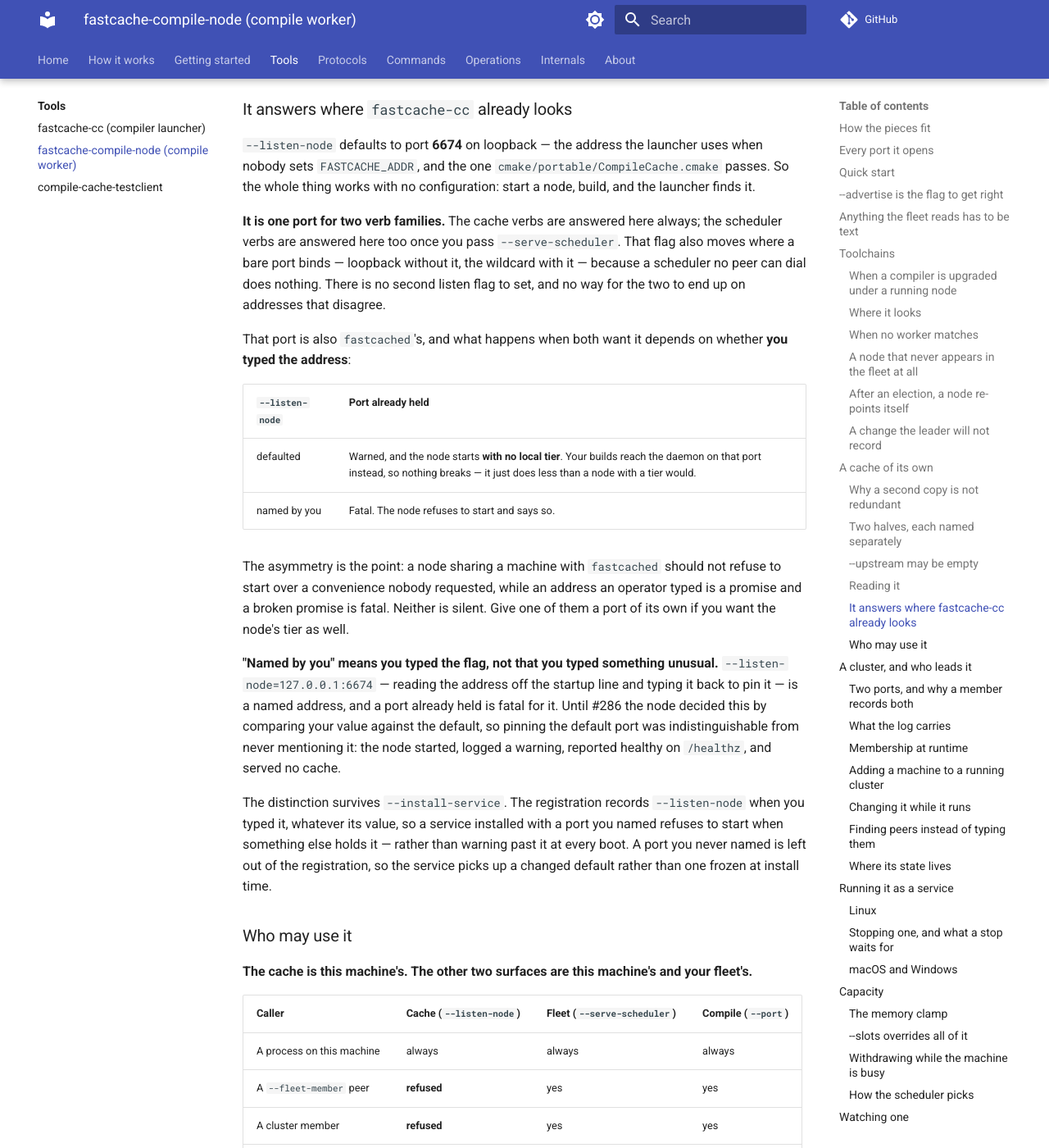
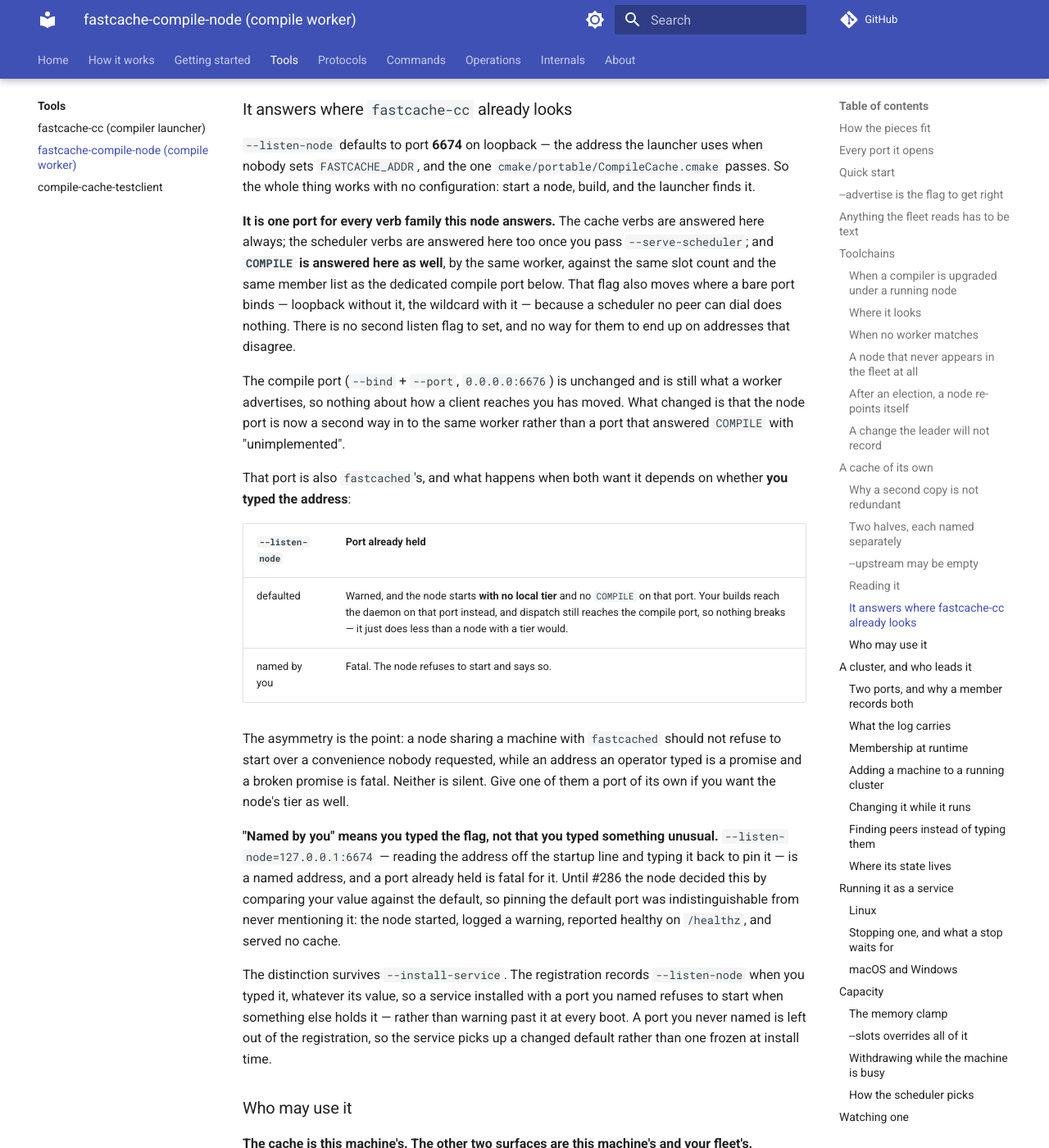
Before and after one commit to LASTRADA-Software/fastcached, an MkDocs documentation site: the page built from docs/tools/fastcache-compile-node.md, in a window 1280 px wide and 1400 px high, scrolled down 14642 px. Shown: the whole window at 82% size. Built offline with MkDocs 1.6.1 and Material for MkDocs 9.7.7, drawn with Linux system fonts in a browser that asks for light colours; comment, search, counter and statistics services are not loaded; some of the changed text lies outside the part shown.

Commit message:
node: the surface row decides whether the port exists, not the components
Reconciles #290's second half with `NodeSurfaceTable()`, and documents both.

Giving the compile verbs a component made `StartNodeSurfaceOrExplain`'s two
"serving no 0xFC port" reasons diverge: a worker with no tier and no scheduler
now HAS a component for this listener while the row still resolves to no
address. The row wins -- a port it says is not served is a socket
`--print-surfaces` never printed and no firewall worksheet lists -- so such a
node opens nothing and its compiles keep arriving on the compile port.

What was wrong was only the sentence: it said "--listen-node is empty" about a
flag the operator had left at its default, which sends them looking for a
configuration problem that is not there. The two reasons now get two messages,
and the flag half is asked of the flag rather than re-deriving the row's other
clause.

Docs, the surface note and the enumerator all say the node port answers
`COMPILE`; AGENT.md and `distributed-compilation.md` carry the two-hop rule and
why a test has to assert thread identities rather than the reply.

Refs #290

Signed-off-by: Christian Parpart <christian@parpart.family>

```diff
--- a/.agent/rules/distributed-compilation.md
+++ b/.agent/rules/distributed-compilation.md
@@ -1331,6 +1331,36 @@ spelled it the same way, which is what makes this a drift rather than a discover
     `Serve` stays on the pool thread. Move that port onto a reactor and every read
     would resume the coroutine on the reactor thread -- putting the compile back
     there, invisibly, with no call site changed.
+  - **On the merged `0xFC` surface it is TWO hops, and the second one is the invisible
+    one.** #290 gave the compile verbs a second door, and that door is a reactor: a
+    frame arrives on the reactor thread, so the compile has to leave it (the bullet
+    above, one layer over again) *and* the reply has to come back to it, because
+    `FrameEndpoint` writes what a responder returns to a **reactor socket**. Returning
+    from the pool thread leaves the connection task's writes, its deadline rearm and
+    its close running off the loop that owns them -- and nothing reports it. The object
+    is correct, the write usually succeeds, and no call site changes. So
+    `CompileResponder`'s test asserts the **thread identities**: that the compiler ran
+    somewhere other than the reactor, and that the reply was produced on it. Both
+    mutations were staged, and each was caught by exactly one assertion while every
+    other assertion in the case -- the object included -- still passed. A test that
+    checked only the reply passes under both bugs.
+  - **The second door spends the FIRST door's accounting.** `CompileResponder` holds
+    `WorkerServer::Capacity()`, never a `CompileCapacity` of its own: two counters
+    would make one machine answer to two caps depending on which door a client used,
+    and the slot figure it advertises to the fleet would describe neither. It is also
+    what makes one bounded drain cover both -- `~WorkerServer` waits on a count both
+    doors raise -- and it is why `main.cpp` declares the worker BEFORE the surface, so
+    the listener stops admitting compiles before the drain starts counting them. The
+    responder asks `IsShuttingDown()` itself, because it has no accept loop whose
+    condition would have done it.
+  - **A merged door is an ADDITIONAL door onto one policy, never a relaxed one.**
+    Membership is the accept loop's own `RefuseUnlessMember`, moved beside the refusal
+    rows rather than restated, and the lease is checked where it always was, inside
+    `WorkerProtocol`. `AuthRequired` answers **false** for `Op::Compile` -- which is a
+    `RequiresAuth` row, so that answer is what decides it -- because a compile already
+    carries a per-job credential the scheduler signed for this worker's endpoint, and a
+    connection-scoped secret would be strictly weaker while refusing every client the
+    dedicated port serves.
   - **The pool is sized to the cap, and the cap is what refuses.** The pool does not
     bound admission -- it runs what it is given -- so an unsized pool would queue
     silently and hide the overload from the scheduler trying to route around it.
--- a/docs/operations/cluster-communication.md
+++ b/docs/operations/cluster-communication.md
@@ -367,7 +367,7 @@ client's own cache connection.
 |---|---|---|---|---|
 | `fastcache-cc` | a cache — `fastcached` or a node's `--listen-node` | `FASTCACHE_ADDR`, default `127.0.0.1:6674` | once per operation | `FETCH`, `STORE` |
 | `fastcache-cc` | the leader's scheduler | `FASTCACHE_SCHEDULER`, conventionally `:6675` | on a cache miss, when dispatch is configured | `LEASE` |
-| `fastcache-cc` | the worker named in the grant | whatever that worker advertises; `--port`, default `6676` | once per dispatched compile, held for its duration | `COMPILE` |
+| `fastcache-cc` | the worker named in the grant | whatever that worker advertises; `--port`, default `6676` | once per dispatched compile, held for its duration | `COMPILE` — also answered on `--listen-node`, by the same worker |
 | `fastcache-cc` | the leader's scheduler | `:6675` | a **second** connection, on every path out of the compile | `RELEASE` |
 | a **node** | the leader's scheduler | `--scheduler`, `:6675` | `REGISTER` once per toolchain, then `HEARTBEAT` every **20 s** | capacity, load, and its closed history buckets |
 | a node | the shared cache | `--upstream`, `:6674` | once per operation, best-effort | `FETCH`, `STORE` — **the only leg that carries a credential** |
@@ -380,8 +380,14 @@ Two of those numbers are real defaults and one is not. A node's `0xFC` port list
 on `6674` and a worker's compile port on `6676` unless you say otherwise; **`6675` is
 only a convention this documentation follows** — a scheduler does not exist until you
 ask for one with `--serve-scheduler`, and when you do it is answered on
-`--listen-node`, beside the cache verbs, rather than on a port of its own. Neither does a consensus or
-discovery port: those have no conventional number at all. See
+`--listen-node`, beside the cache and compile verbs, rather than on a port of its own. Neither does a consensus or
+discovery port: those have no conventional number at all.
+
+The node port answers `COMPILE` as well, against the same slot count and the same
+member list as the compile port. It is a second door onto one worker rather than a
+second worker, so the number this machine advertises to the fleet still describes
+all of it — and a worker advertises its compile port, so this changes nothing about
+where a client goes. See
 [Install](../getting-started/install.md#distributed-compilation) for the
 port summary, and
 [the compile-cache protocol](../protocols/compile-cache.md) for the verbs.
--- a/docs/tools/fastcache-compile-node.md
+++ b/docs/tools/fastcache-compile-node.md
@@ -85,7 +85,7 @@ The six surfaces, and what each is for:
 | Surface | Flags | Default | Protocol |
 |---|---|---|---|
 | Compile worker | `--bind` + `--port` | `0.0.0.0:6676` — **on** | TCP |
-| Node port — cache verbs, and the scheduler's with `--serve-scheduler` | `--listen-node` | `6674` — **on**; a bare port takes **loopback**, or the **wildcard** with `--serve-scheduler` | TCP |
+| Node port — cache verbs, compile jobs, and the scheduler's with `--serve-scheduler` | `--listen-node` | `6674` — **on**; a bare port takes **loopback**, or the **wildcard** with `--serve-scheduler` | TCP |
 | Admin / metrics | `--admin-listen` | off; a bare port takes **loopback** | TCP |
 | Consensus peer | `--listen-raft` | off; a bare port takes the **wildcard**, and needs `--node-id` | TCP |
 | Discovery | `--discovery` + `--discovery-reply-port` | off; always binds the **wildcard** | **UDP** |
@@ -106,7 +106,7 @@ Three things on that table are easy to get wrong and expensive to get wrong:
   `--listen-node 6674` is loopback because a node's cache is this machine's entire
   build output; the same `--listen-node 6674` beside `--serve-scheduler` is the
   **wildcard**, because a scheduler no peer can dial does nothing. One port carries
-  both verb families, so it keeps both answers and picks on that flag.
+  every verb family, so it keeps both answers and picks on that flag.
   `--admin-listen`'s loopback is the sharpest of the three: it is what the dashboard's
   credential rule turns on, so widening that address is what makes a token required.
 
@@ -648,18 +648,25 @@ when nobody sets `FASTCACHE_ADDR`, and the one `cmake/portable/CompileCache.cmak
 passes. So the whole thing works with no configuration: start a node, build, and
 the launcher finds it.
 
-**It is one port for two verb families.** The cache verbs are answered here always;
-the scheduler verbs are answered here too once you pass `--serve-scheduler`. That
-flag also moves where a bare port binds — loopback without it, the wildcard with it —
-because a scheduler no peer can dial does nothing. There is no second listen flag to
-set, and no way for the two to end up on addresses that disagree.
+**It is one port for every verb family this node answers.** The cache verbs are
+answered here always; the scheduler verbs are answered here too once you pass
+`--serve-scheduler`; and **`COMPILE` is answered here as well**, by the same worker,
+against the same slot count and the same member list as the dedicated compile port
+below. That flag also moves where a bare port binds — loopback without it, the
+wildcard with it — because a scheduler no peer can dial does nothing. There is no
+second listen flag to set, and no way for them to end up on addresses that disagree.
+
+The compile port (`--bind` + `--port`, `0.0.0.0:6676`) is unchanged and is still
+what a worker advertises, so nothing about how a client reaches you has moved. What
+changed is that the node port is now a second way in to the same worker rather than
+a port that answered `COMPILE` with "unimplemented".
 
 That port is also `fastcached`'s, and what happens when both want it depends on
 whether **you typed the address**:
 
 | `--listen-node` | Port already held |
 |---|---|
-| defaulted | Warned, and the node starts **with no local tier**. Your builds reach the daemon on that port instead, so nothing breaks — it just does less than a node with a tier would. |
+| defaulted | Warned, and the node starts **with no local tier** and no `COMPILE` on that port. Your builds reach the daemon on that port instead, and dispatch still reaches the compile port, so nothing breaks — it just does less than a node with a tier would. |
 | named by you | Fatal. The node refuses to start and says so. |
 
 The asymmetry is the point: a node sharing a machine with `fastcached` should not
@@ -685,7 +692,7 @@ the service picks up a changed default rather than one frozen at install time.
 **The cache is this machine's. The other two surfaces are this machine's and your
 fleet's.**
 
-| Caller | Cache (`--listen-node`) | Fleet (`--serve-scheduler`) | Compile (`--port`) |
+| Caller | Cache (`--listen-node`) | Fleet (`--serve-scheduler`) | Compile (`--port`, and `--listen-node`) |
 | --- | --- | --- | --- |
 | A process on this machine | always | always | always |
 | A `--fleet-member` peer | **refused** | yes | yes |
@@ -709,6 +716,12 @@ design, and the cache verbs are closed by this rule alone. "This host's own addr
 interfaces, so a local client dialling the node at its routable address is still
 local; the set is re-read every 30 seconds, so an address the machine has just been
 given is refused for at most that long and then works.
+
+The compile column reads the same on both of its ports, and that is deliberate: the
+node port answers `COMPILE` through the *same* membership check the dedicated port
+applies, so the second door admits nobody the first would refuse. A caller with no
+claim on this machine is refused before a byte of its preprocessed source is read,
+on either port.
 
 Refusals are counted, because this withdrew access somebody may have been relying
 on:
```
Also changed, not shown: AGENT.md (+10 -0 lines), 9 other files.
